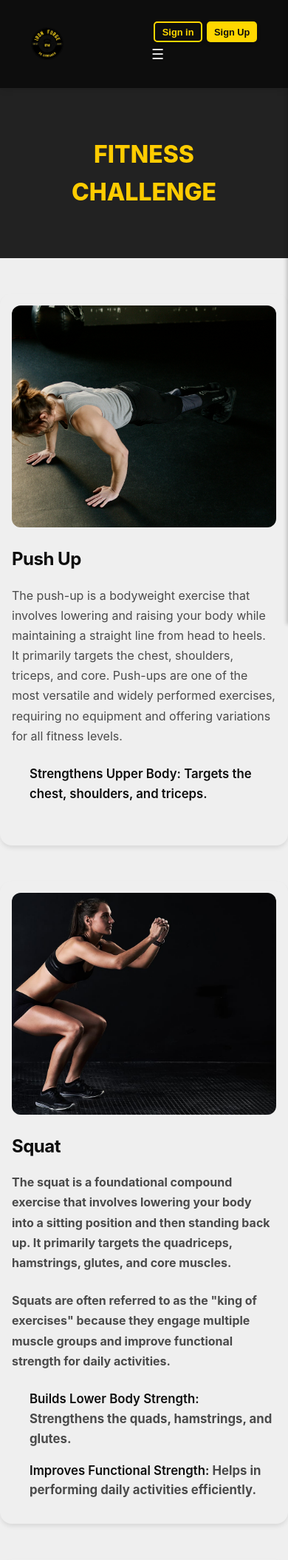
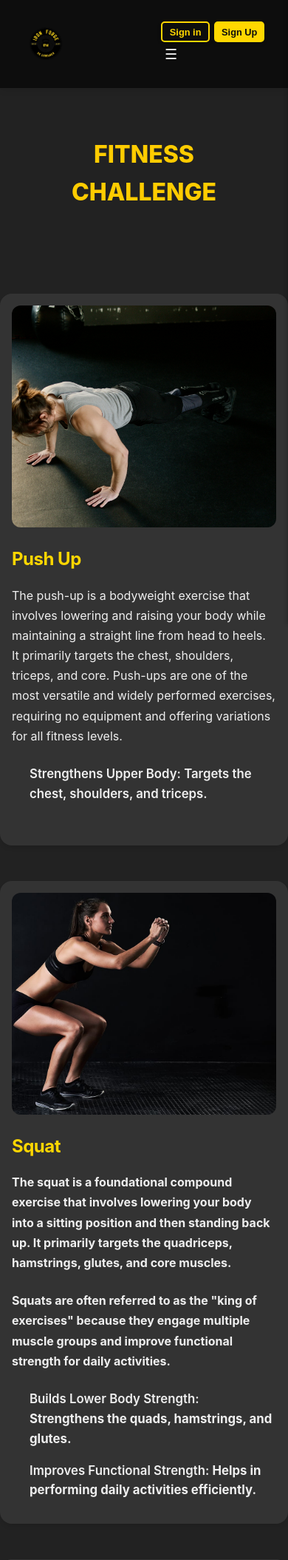
Before and after one commit to Yakuari/ActWebPageV3-4, a PHP site: page /program/fitness.php in a window 390 px wide. Shown: the top 2109 px of the page at 74% size. Run offline with PHP 8.4, Linux system fonts and the light colour scheme.

Commit message:
Add files via upload

```diff
--- a/src/css/bodybuilding.css
+++ b/src/css/bodybuilding.css
@@ -22,7 +22,7 @@ body {
     font-family: 'Inter', system-ui, -apple-system, sans-serif;
     line-height: 1.6;
     color: var(--text-color);
-    background-color: var(--sub-color);
+    background-color: var(--form-color)
 }
 
 /* Header Styles */
@@ -319,60 +286,40 @@ nav {
 @media screen and (max-width: 768px) {
     nav {
         padding: 0.8rem 1rem;
-        width: 100%;
-        /* Ensure the nav bar doesn't overflow */
-        max-width: 100vw;
-        position: relative;
         display: flex;
-        justify-content: space-between; /* This will help space elements evenly */
+        justify-content: space-between;
     }
 
     .nav-links {
         display: none;
     }
 
-    /* Logo adjustments */
     .logo-container {
-        width: auto;
-        flex: 0 0 auto; /* Prevent logo from growing or shrinking */
+        flex: 0 0 auto;
     }
 
     .logo {
-        height: 60px; /* Proportionally reduced for mobile */
-        width: auto;
+        height: 60px;
     }
 
     .logo-name {
         display: none;
     }
 
-    /* Button container adjustments */
     .nav-buttons {
         display: flex;
-        gap: 0.4rem; /* Reduced gap */
-        margin: 0 0.5rem; /* Even spacing */
-        flex: 0 0 auto; /* Prevent shrinking */
+        gap: 0.4rem;
     }
 
     .nav-buttons button {
         padding: 0.3rem 0.6rem;
         font-size: 0.8rem;
-        /* Ensure buttons remain compact */
-        white-space: nowrap;
     }
 
-    /* Menu button adjustments */
     .menu-button {
         display: block;
         padding: 0.3rem;
         font-size: 1.2rem;
-        margin: 0; /* Remove margin */
-        flex: 0 0 auto; /* Prevent shrinking */
-    }
-
-    /* Make layout more compact on very small screens */
-    nav > * {
-        margin: 0 2px; /* Minimal spacing between elements */
     }
 
     /* Sidebar adjustments */
@@ -403,19 +349,11 @@ nav {
     }
 }
 
-/* Ensure no horizontal scrolling on any screen size */
-html, body {
-    overflow-x: hidden;
-    width: 100%;
-    max-width: 100%;
-}
-
 @media (max-width: 600px) {
     .popup {
         width: 90%;
         padding: 20px;
         top: 5%;
-        transform: translate(-50%, 0);
         font-size: 14px;
     }
 
@@ -465,7 +403,7 @@ html, body {
     gap: 3rem;
     align-items: flex-start;
     border: none;
-    background: var(--sub-color);
+    background: #333333;
     border-radius: 16px;
     box-shadow: 0 4px 6px -1px rgba(0, 0, 0, 0.1);
     overflow: hidden;
@@ -494,14 +432,14 @@ html, body {
 .body-building-choices h1 {
     font-size: 2rem;
     font-weight: 700;
-    color: var(--main-color);
+    color: var(--button-color);
     margin-bottom: 1rem;
     letter-spacing: -0.5px;
 }
 
 .body-building-choices p {
     font-size: 1.1rem;
-    color: #4a4a4a;
+    color: var(--sub-color);
     margin-bottom: 1.5rem;
     line-height: 1.7;
 }
@@ -515,7 +453,7 @@ html, body {
     position: relative;
     padding-left: 1.5rem;
     margin-bottom: 1rem;
-    color: #4a4a4a;
+    color: var(--sub-color);
     font-size: 1.05rem;
 }
 
@@ -531,7 +469,7 @@ html, body {
 }
 
 .body-building-choices ul li strong {
-    color: var(--main-color);
+    color: var(--sub-color);
     font-weight: 600;
 }
 
```
Also changed, not shown: other parts of src/css/bodybuilding.css (+6 -40 lines), src/css/fitness.css (+6 -7 lines), src/css/weightloss.css (+6 -7 lines).
